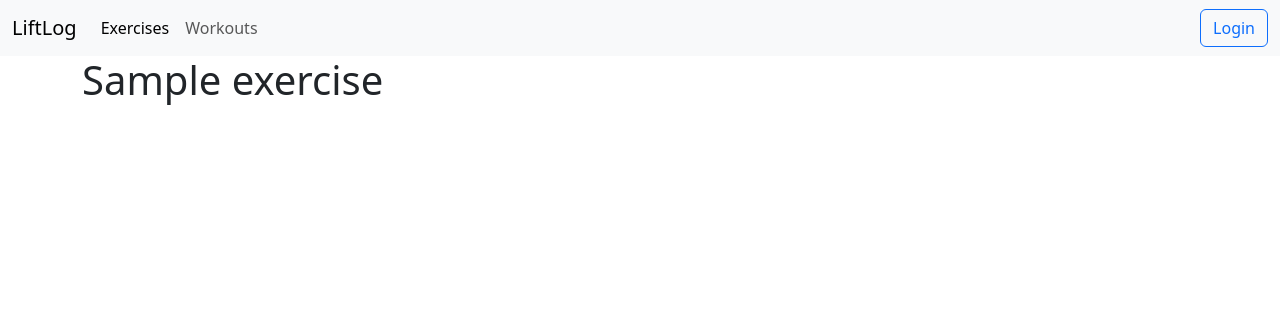
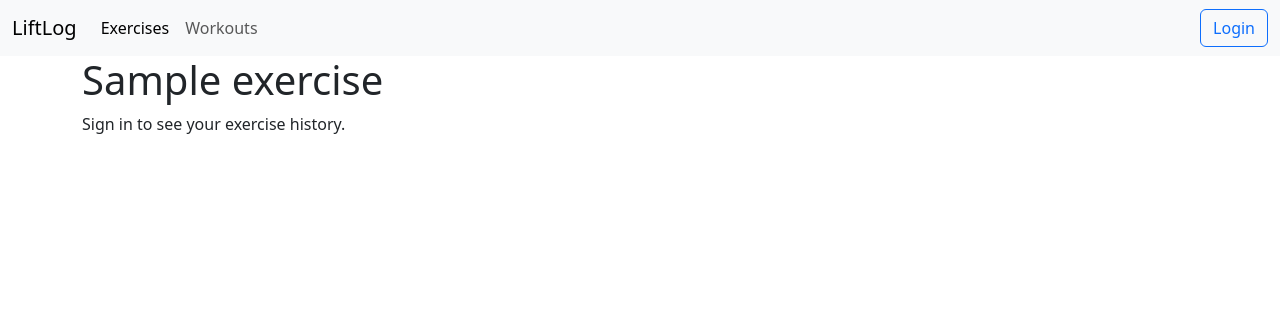
Before and after one commit to alexcjwei/LiftLog, a Django app: page /exercises/1/ in a window 1280 px wide. Shown: the top 316 px of the page. Run offline with Django 4.2, Linux system fonts and the light colour scheme; tables that the repository leaves empty hold one stand-in row (values such as "Sample post"); some libraries are stand-ins or nearby versions.

Commit message:
adds exercise history chart for weights

```diff
--- a/backend/exercises/models.py
+++ b/backend/exercises/models.py
@@ -2,10 +2,11 @@ from django.db import models
 
 
 class Exercise(models.Model):
+    name = models.CharField(max_length=100)
+
     class Meta:
         db_table = "exercises"
-
-    name = models.CharField(max_length=100)
+        ordering = ["name"]
 
     def __str__(self):
         return self.name
--- a/backend/exercises/templates/exercises/exercise_detail.html
+++ b/backend/exercises/templates/exercises/exercise_detail.html
@@ -2,4 +2,9 @@
 
 {% block content %}
 <h1>{{ exercise.name }}</h1>
+{% if user.is_authenticated %}
+    {% include 'exercises/_exercise_history_chart.html' %}
+{% else %}
+    <div>Sign in to see your exercise history.</div>
+{% endif %}
 {% endblock %}
--- a/backend/exercises/views.py
+++ b/backend/exercises/views.py
@@ -1,6 +1,8 @@
 from django.shortcuts import render, get_object_or_404
 from django.views import generic
 from exercises.models import Exercise
+from typing import Any, Dict, List
+from workouts.models import Set
 
 
 class ExerciseListView(generic.ListView):
@@ -10,3 +12,26 @@ class ExerciseListView(generic.ListView):
 
 class ExerciseDetailView(generic.DetailView):
     model = Exercise
+
+    def get_context_data(self, **kwargs) -> Dict[str, Any]:
+        context = super().get_context_data(**kwargs)
+        if self.request.user.is_authenticated:
+            context["exercise_history"] = self._get_exercise_history()
+        return context
+
+    def _get_exercise_history(self) -> Dict[str, List]:
+        """
+        Returns a dictionary with labels and data for the exercise history chart,
+        like {"labels": ["2021-01-01", "2021-01-02"], "data": [100, 105]}
+        """
+        exercise_history = {"labels": [], "data": []}
+        sets = Set.objects.filter(
+            workout_exercise__exercise=self.object,
+            workout_exercise__workout__profile=self.request.user.profile,
+        ).order_by("workout_exercise__workout__date")
+
+        for set_ in sets:
+            exercise_history["labels"].append(str(set_.workout_exercise.workout.date))
+            exercise_history["data"].append(float(set_.weight))
+
+        return exercise_history
--- a/backend/workouts/templates/workouts/set_update_form.html
+++ b/backend/workouts/templates/workouts/set_update_form.html
@@ -4,9 +4,7 @@
     {% with workoutexercise=set.workout_exercise %}
         {{ block.super }}
     {% endwith%}
-    <div>
-        <a href={% url 'workouts:workout_exercise_detail' set.workout_exercise.id %}>&lt Back to sets</a>
-    </div>
+    <a href={% url 'workouts:workout_exercise_detail' set.workout_exercise.id %}>Back to sets</a>
     <form method="post">{% csrf_token %}
         <h3>Edit Set</h3>
         {{ form.as_p }}
--- a/backend/workouts/templates/workouts/workout_detail.html
+++ b/backend/workouts/templates/workouts/workout_detail.html
@@ -1,6 +1,10 @@
 {% extends 'workouts/workout_base.html' %}
 
-{% block content %}{{ block.super }}
+{% block content %}
+<div>
+    <a href={% url 'workouts:index'%}>Back to workouts list</a>
+</div>
+{{ block.super }}
 <ul>
     {% if workout.exercises.count > 0 %}
         {% for workout_exercise in workout.exercises.all %}
--- a/backend/workouts/templates/workouts/workoutexercise_base.html
+++ b/backend/workouts/templates/workouts/workoutexercise_base.html
@@ -3,7 +3,6 @@
 {% block content %}
     {% with workout=workoutexercise.workout %}
         {{ block.super }}
-        <a href={% url 'workouts:detail' workout.id %}>&lt All exercises</a>
     {% endwith %}
     <h2>{{ workoutexercise.exercise }}</h2>
 {% endblock %}
--- a/backend/workouts/templates/workouts/workoutexercise_detail.html
+++ b/backend/workouts/templates/workouts/workoutexercise_detail.html
@@ -1,6 +1,8 @@
 {% extends 'workouts/workoutexercise_base.html' %}
 
-{% block content %}{{ block.super }}
+{% block content %}
+    <a href={% url 'workouts:detail' workout.id %}>Back to all exercises</a>
+    {{ block.super }}
     <div>
         <a href={% url 'workouts:workout_exercise_update' pk=workoutexercise.id %}>Change Exercise</a>
     </div>
```
Also changed, not shown: backend/exercises/templates/exercises/_exercise_history_chart.html (added, +21 -0 lines), backend/workouts/templates/workouts/workoutexercise_update_form.html (+3 -4 lines).
